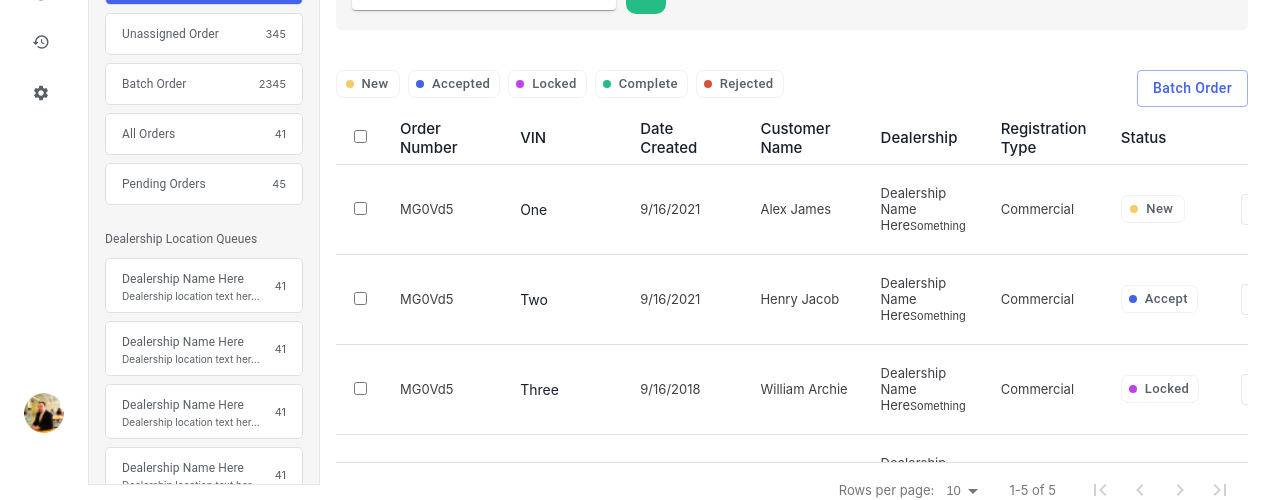
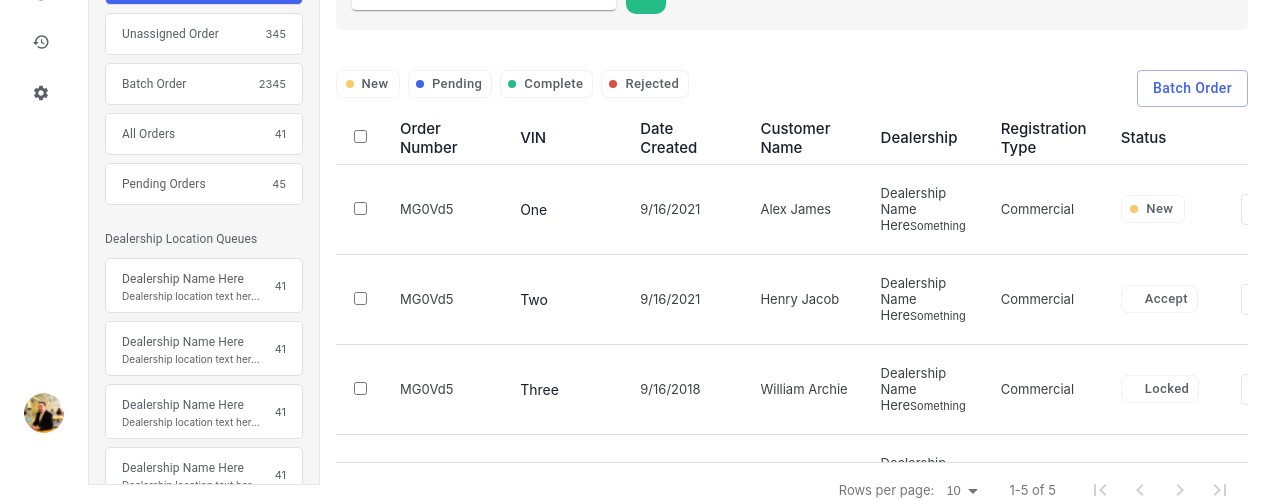
Before and after one commit to sadiq5566/dr-portal-mui-pagination, a React (Create React App) app: page / in a window 1280 px wide. Shown: the part 172-672 px from the top of the page. Built offline with nearby package versions, Linux system fonts and the light colour scheme.

Commit message:
Main Ui Fixing

```diff
--- a/src/Assets/svgs/StatusSvg/StatusSvg.tsx
+++ b/src/Assets/svgs/StatusSvg/StatusSvg.tsx
@@ -6,8 +6,7 @@ interface Props {
 }
 const colors = {
   new: "#F7CB68",
-  accept: "#4362EA",
-  locked: "#BF43EA",
+  pending: "#4362EA",
   complete: "#24BD86",
   reject: "#D75041"
 };
@@ -43,10 +42,8 @@ const StatusSvg: React.FC<Props> = ({ status, activeClass, stroke }) => {
             fill={
               status === "new"
                 ? colors.new
-                : status === "accept"
-                ? colors.accept
-                : status === "locked"
-                ? colors.locked
+                : status === "pending"
+                ? colors.pending
                 : status === "complete"
                 ? colors.complete
                 : status === "reject"
--- a/src/Components/ApiOrders/OrdersListingStatus.tsx
+++ b/src/Components/ApiOrders/OrdersListingStatus.tsx
@@ -19,16 +19,14 @@ const useStyles = makeStyles({
 });
 interface Iprops {
   new?: boolean;
-  accept?: boolean;
-  lock?: boolean;
+  pending?: boolean;
   complete?: boolean;
   reject?: boolean;
 }
 const OrdersListingStatus = () => {
   const [activeClass, setActiveClass] = React.useState<Iprops>({
     new: false,
-    accept: false,
-    lock: false,
+    pending: false,
     complete: false,
     reject: false
   });
@@ -54,34 +52,21 @@ const OrdersListingStatus = () => {
                 <Button
                   size="small"
                   variant="outlined"
-                  text="Accepted"
+                  text="Pending"
                   color={
-                    activeClass.accept
-                      ? "ActiveButtonStatus" && "ActiveAccept"
+                    activeClass.pending
+                      ? "ActiveButtonStatus" && "ActivePending"
                       : "chooseStatus"
                   }
                   onClick={() =>
-                    setActiveClass((current) => ({ ...current, accept: !current.accept }))
+                    setActiveClass((current) => ({
+                      ...current,
+                      pending: !current.pending
+                    }))
                   }
                   startIcon={
-                    <StatusSvg status="accept" activeClass={activeClass.accept} />
+                    <StatusSvg status="pending" activeClass={activeClass.pending} />
                   }
-                />
-              </Box>
-              <Box pr={1}>
-                <Button
-                  size="small"
-                  variant="outlined"
-                  text="Locked"
-                  color={
-                    activeClass.lock
-                      ? "ActiveButtonStatus" && "ActiveLock"
-                      : "chooseStatus"
-                  }
-                  onClick={() =>
-                    setActiveClass((current) => ({ ...current, lock: !activeClass.lock }))
-                  }
-                  startIcon={<StatusSvg status="locked" activeClass={activeClass.lock} />}
                 />
               </Box>
               <Box pr={1}>
@@ -129,8 +114,7 @@ const OrdersListingStatus = () => {
                 variant="outlined"
                 text={
                   activeClass.new ||
-                  activeClass.accept ||
-                  activeClass.lock ||
+                  activeClass.pending ||
                   activeClass.complete ||
                   activeClass.reject
                     ? "Lock Orders"
--- a/src/Components/Button/index.tsx
+++ b/src/Components/Button/index.tsx
@@ -75,7 +75,7 @@ const useStyles = makeStyles((theme: Theme) => ({
     borderColor: `${theme.palette.success.contrastText}  !important`,
     color: `${theme.palette.success.light}  !important`
   },
-  ActiveAccept: {
+  ActivePending: {
     backgroundColor: `${theme.palette.primary.main} !important`,
     color: `${theme.palette.success.light}  !important`,
     borderRadius: "7px !important",
@@ -143,7 +143,7 @@ interface IProps {
     | "View"
     | "chooseStatus"
     | "ActiveButtonStatus"
-    | "ActiveAccept"
+    | "ActivePending"
     | "ActiveLock"
     | "ActiveComp"
     | "ActiveReject"
--- a/src/Components/OrderDetailPage/Orders.tsx
+++ b/src/Components/OrderDetailPage/Orders.tsx
@@ -39,7 +39,6 @@ const useStyles = makeStyles((theme: Theme) => ({
     backgroundColor: theme.palette.info.main,
     color: theme.palette.warning.dark,
     textTransform: "none",
-
     borderRadius: "7px",
     border: `1px solid ${theme.palette.success.contrastText}`,
     display: "flex",
```
